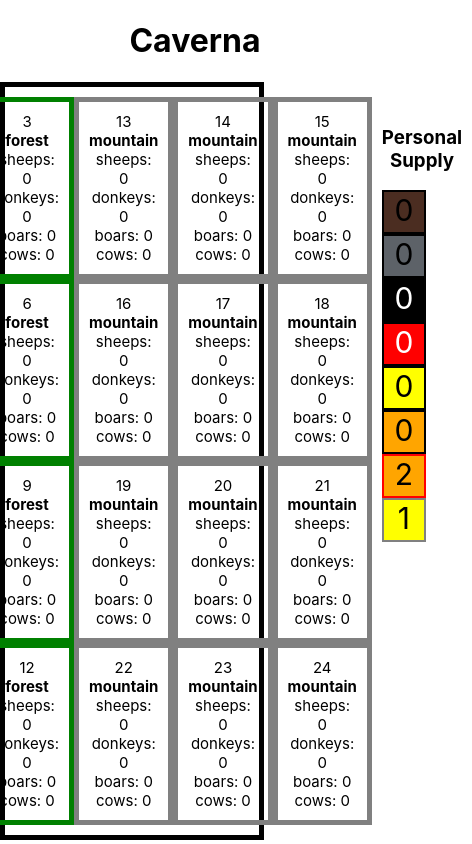
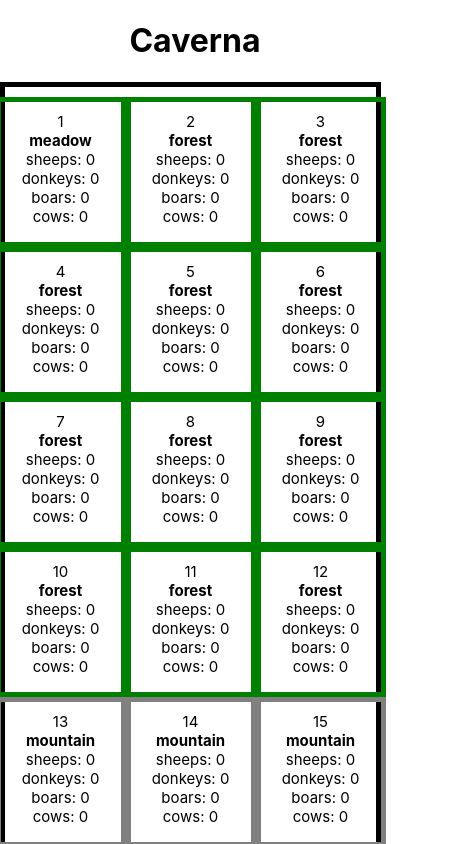
Before and after one commit to lynnter/caverna-simulator, a React (Create React App) app: page / in a window 390 px wide. Shown: the top 844 px of the page, 472 px wide, since content can reach past the window. Built offline with nearby package versions, Linux system fonts and the light colour scheme.

Commit message:
fixed mobile responsiveness for homeboard

```diff
--- a/src/App.css
+++ b/src/App.css
@@ -1,23 +1,35 @@
 .App {
   text-align: center;
+  display: flex;
+  min-height: 100vh;
+  flex-direction: column;
+  margin: 0;
 }
 
 .HomeBoard {
 display: flex;
+flex: 1;
+flex-wrap: wrap;
 border: 5px solid black;
-width: 60%;
 padding: 10px;
+width: 90%;
 justify-content: center;
 }
 
 .ForestStyle {
   font-size: 15px;
+  flex: 1 0 auto;
+  width: 100px;
+  height: 120px;
   border: 5px solid green;
   padding: 10px;
 }
 
 .MountainStyle {
   font-size: 15px;
+  flex: 1 0 auto;
+  width: 100px;
+  height: 120px;
   border: 5px solid gray;
   padding: 10px;
 }
--- a/src/App.js
+++ b/src/App.js
@@ -3,10 +3,12 @@
 import Forest from './Forest';
 import Mountain from './Mountain';
 import PersonalSupply from './components/PersonalSupply';
+import MainGame from './MainGame';
 
 
 class App extends Component {
   state = {
+    maingame: [{ }],
     personal : [{
                   coinCount: 2,
                   foodCount: 1,
@@ -267,7 +269,7 @@
                     [
                       {
                       id: 22,
-                      tileType: 'mountain',
+                      tileType: 'entry-level dwelling',
                       furnishingTileType: 'empty',
                       hasOreMine: false,
                       hasRubyMine: false,
@@ -308,8 +310,9 @@
         <div className="App">
         <h1>Caverna</h1>
 
+        <MainGame />
+
           <div className="HomeBoard">
-
               <div>
                 {this.state.forest.map((fullGrid, idx) => (
                     <div key={idx} className="FullGridStyle">
--- /dev/null
+++ b/src/MainGame.js
@@ -0,0 +1,15 @@
+import React, { Component } from 'react'
+
+export class MainGame extends Component {
+
+
+     render() {
+          return (
+               <div>
+
+               </div>
+          )
+     }
+}
+
+export default MainGame
```
